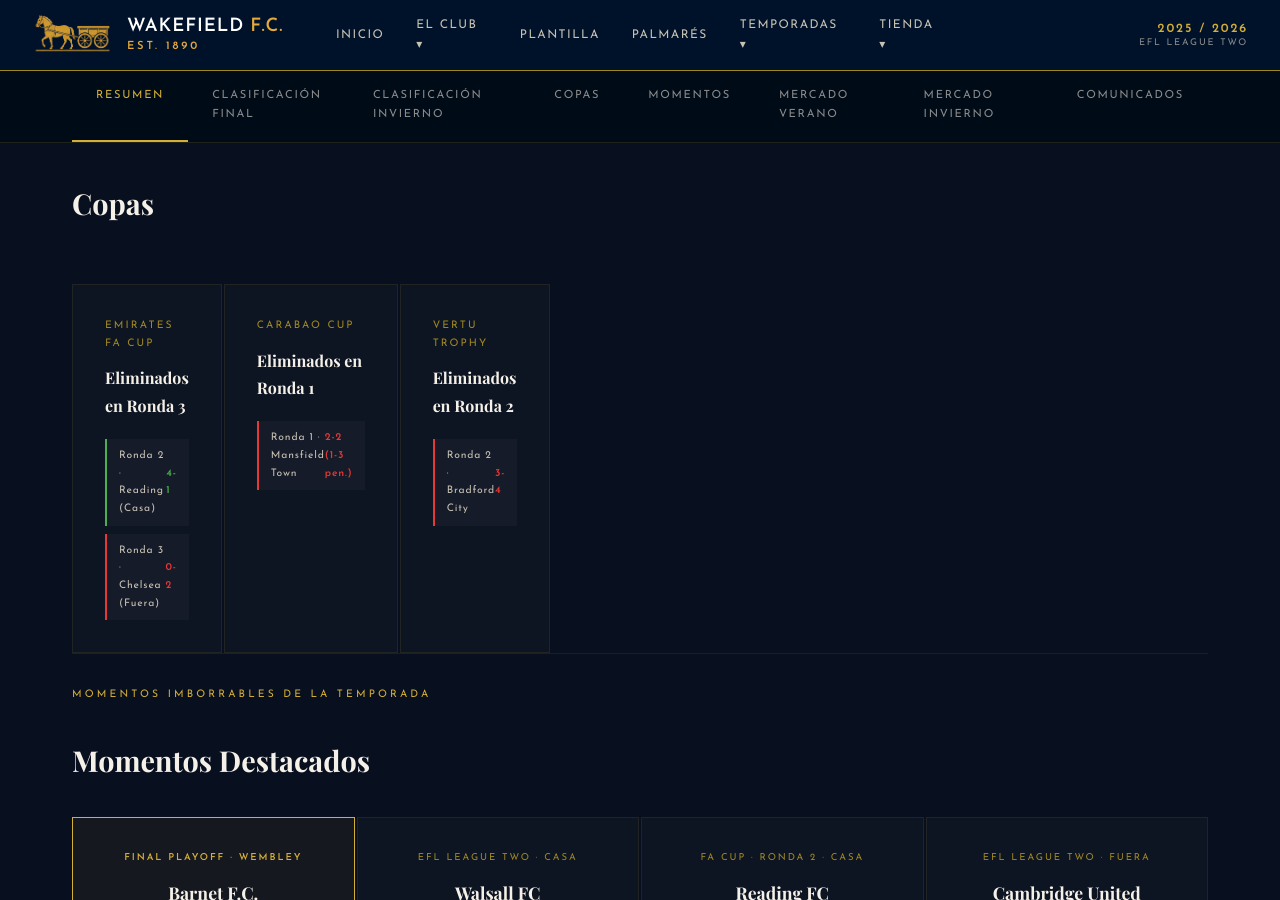
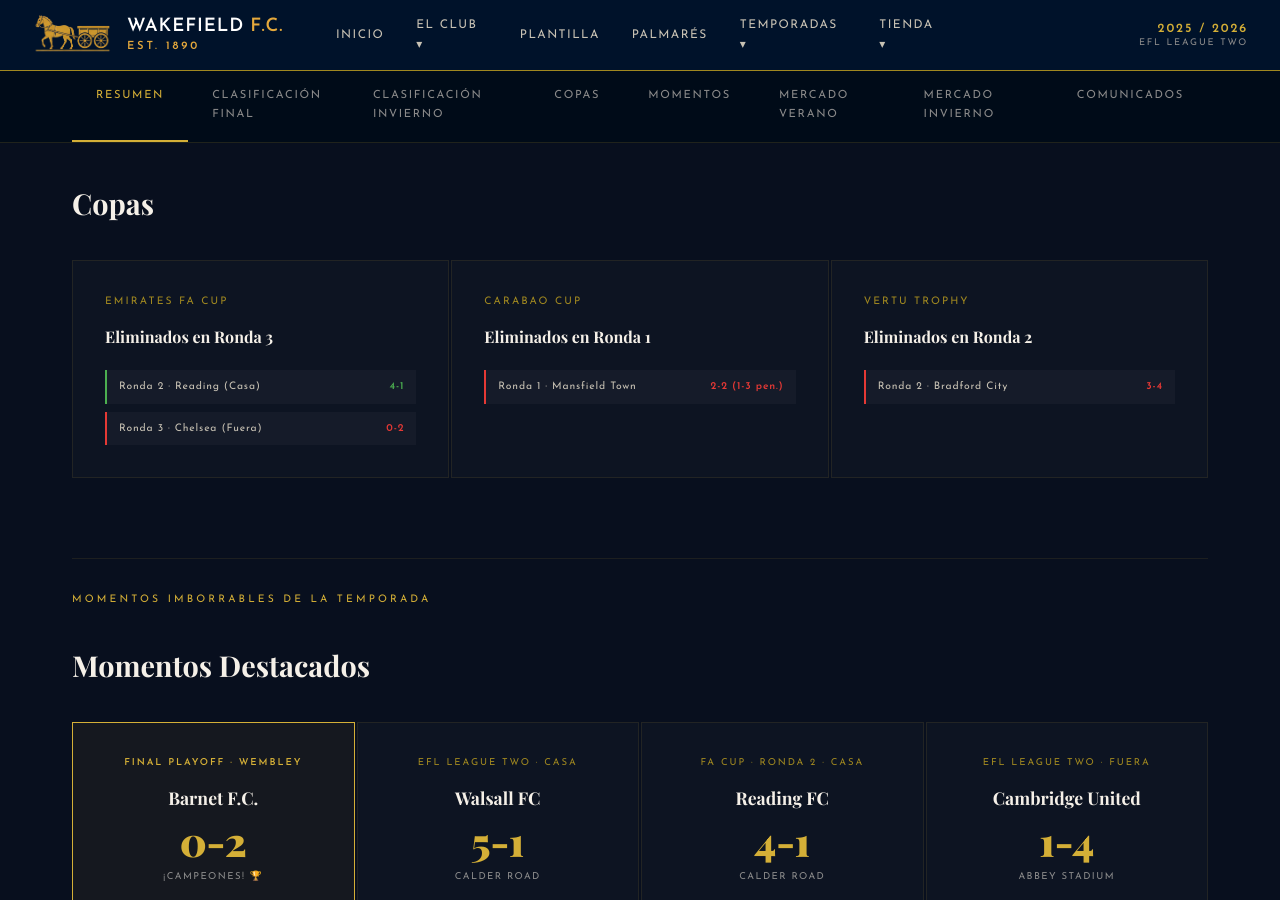
Before and after one commit to riise66/wakefieldfc, a Jekyll site: the page built from pages/temporada-2526.html, in a window 1280 px wide and 900 px high, scrolled down 2889 px. Built offline with Jekyll 4.4.1, drawn with Linux system fonts in a browser that asks for light colours; some web fonts are replaced; a style sheet for code colours, icons or effects is not loaded.

Commit message:
Update temporada-2526.html

```diff
--- a/pages/temporada-2526.html
+++ b/pages/temporada-2526.html
@@ -269,7 +269,6 @@
 }
 </style>
 
-<!-- HERO -->
 <div class="temp-hero">
   <div class="temp-hero-inner">
     <p class="section-label">Temporadas · 2025/2026</p>
@@ -278,7 +277,6 @@
   </div>
 </div>
 
-<!-- NAV INTERNA -->
 <nav class="temp-nav">
   <div class="temp-nav-inner">
     <a href="#resumen" class="active">Resumen</a>
@@ -294,7 +292,6 @@
 
 <div class="temp-content">
 
-  <!-- RESUMEN -->
   <div id="resumen" class="temp-section" style="border-top: none;">
     <div class="temp-section-label">Visión general</div>
     <div class="resumen-grid">
@@ -324,7 +321,6 @@
       </div>
     </div>
 
-    <!-- CUADRO DE HONORES INDIVIDUALES -->
     <div class="premios-grid">
       <div class="premio-card">
         <div class="premio-title">🏆 Mejor Jugador & Pichichi</div>
@@ -344,7 +340,6 @@
     </div>
   </div>
 
-  <!-- CLASIFICACIÓN FINAL -->
   <div id="clasificacion-final" class="temp-section">
     <div class="temp-section-label">9 de Mayo 2026 · Clasificación Final Definitiva</div>
     <h2>Clasificación Final — EFL League Two</h2>
@@ -386,7 +381,6 @@
     </table>
   </div>
 
-  <!-- CLASIFICACIÓN INVIERNO -->
   <div id="clasificacion-invierno" class="temp-section">
     <div class="temp-section-label">Enero 2026 · Cierre de mercado invernal</div>
     <h2>Clasificación Histórica — Mercado de Invierno</h2>
@@ -427,12 +421,10 @@
     </table>
   </div>
 
-  <!-- COPAS -->
   <div id="copas" class="temp-section">
     <div class="temp-section-label">Competiciones de Copa · 2025/2026</div>
     <h2>Copas</h2>
     <div class="copas-grid">
-      <div class="copas-grid">
       <div class="copa-card">
         <div class="copa-name">Emirates FA Cup</div>
         <div class="copa-result">Eliminados en Ronda 3</div>
@@ -470,7 +462,6 @@
     </div>
   </div>
 
-  <!-- MOMENTOS DESTACADOS -->
   <div id="momentos" class="temp-section">
     <div class="temp-section-label">Momentos imborrables de la temporada</div>
     <h2>Momentos Destacados</h2>
@@ -502,7 +493,6 @@
     </div>
   </div>
 
-  <!-- MERCADO DE VERANO -->
   <div id="mercado-verano" class="temp-section">
     <div class="temp-section-label">Julio — Agosto 2025</div>
     <h2>Mercado de Verano</h2>
@@ -513,7 +503,6 @@
     </div>
   </div>
 
-  <!-- MERCADO DE INVIERNO -->
   <div id="mercado-invierno" class="temp-section">
     <div class="temp-section-label">Enero 2026 · Mercado cerrado</div>
     <h2>Mercado de Invierno</h2>
@@ -626,7 +615,6 @@
     </div>
   </div>
 
-  <!-- COMUNICADOS -->
   <div id="comunicados" class="temp-section">
     <div class="temp-section-label">Temporada 2025/2026</div>
     <h2>Comunicados Oficiales</h2>
@@ -644,7 +632,6 @@
 
 </div>
 
-<!-- MODAL -->
 <div class="modal-overlay" id="modal-overlay" onclick="closeModalOutside(event)">
   <div class="modal-box" id="modal-box">
     <button class="modal-close" onclick="closeModal()">CERRAR ✕</button>
```
